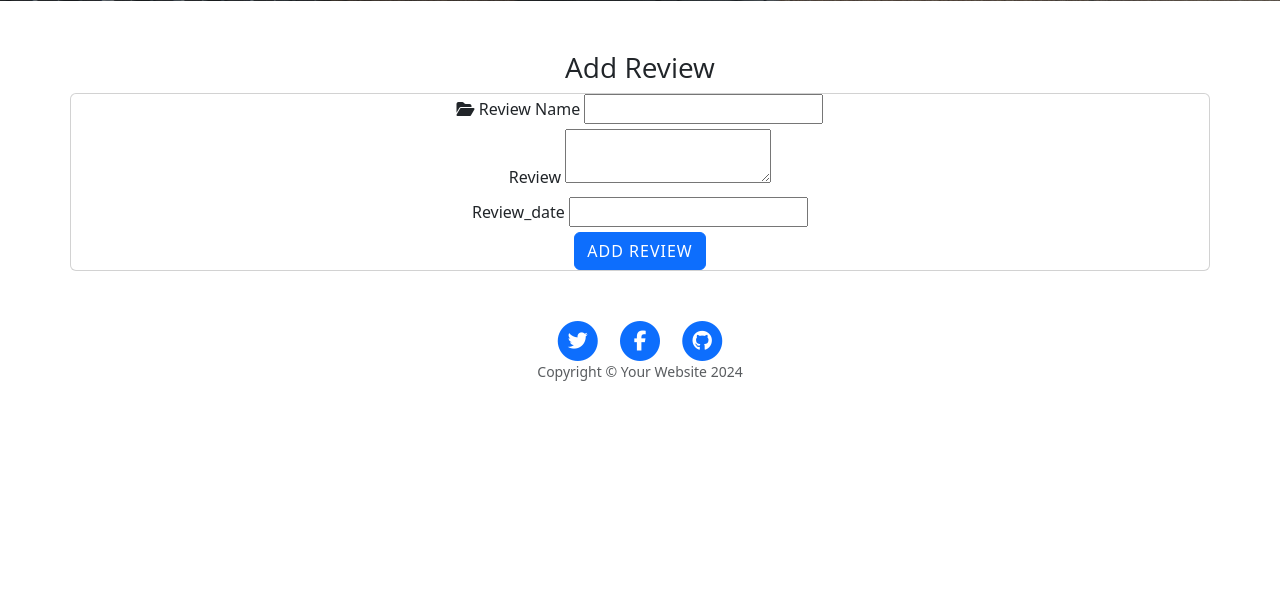
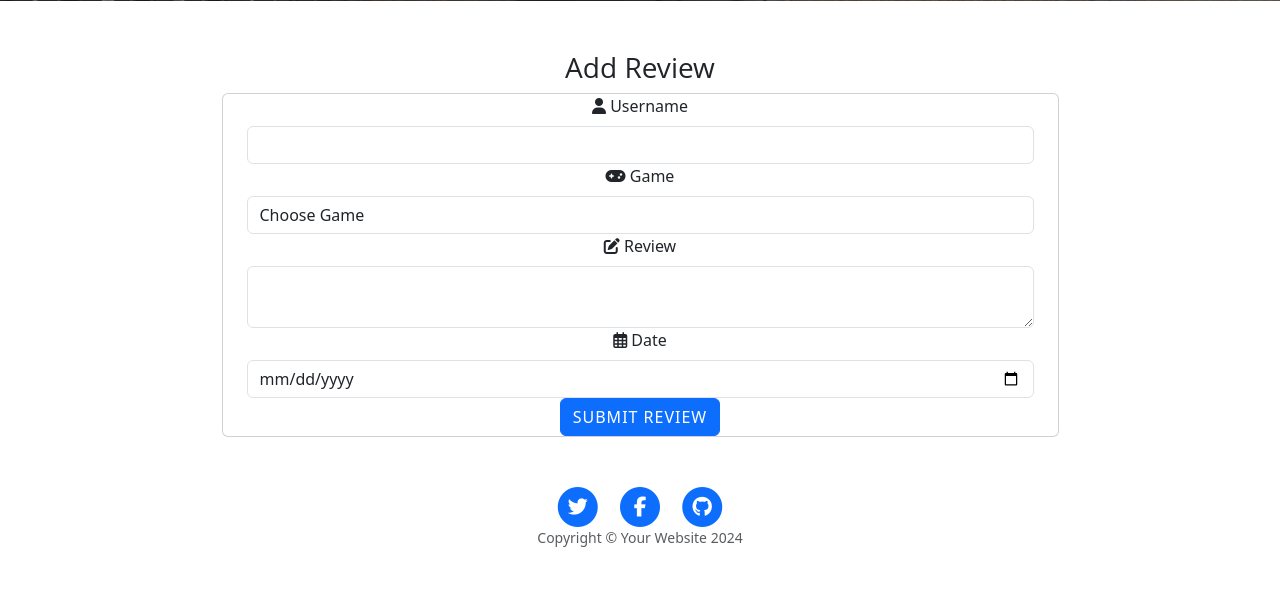
Before and after one commit to Coder4916/The-CB-Suite, a Flask app: page /add_review in a window 1280 px wide. Shown: the part 531-1144 px from the top of the page. Before the commit the page ends 912 px from the top, so only its background shows below. Run offline with Flask 3, Linux system fonts and the light colour scheme; data that the repository does not hold is empty; some libraries are stand-ins or nearby versions.

Commit message:
completed add_review form, and confirmed POST function to add a new review is working

```diff
--- a/my_suite/routes.py
+++ b/my_suite/routes.py
@@ -67,9 +67,9 @@ def add_review():
     games = list(Game.query.order_by(Game.name).all())
     if request.method == "POST":
         review = Review(
-            review_name=request.form.get("review_name"),
+            username=request.form.get("username"),
             review=request.form.get("review"),
-            review_date=request.form.get("review_date"),
+            date=request.form.get("date"),
             game_id=request.form.get("game_id")
         )
         my_database.session.add(review)
--- a/my_suite/templates/add_review.html
+++ b/my_suite/templates/add_review.html
@@ -3,37 +3,55 @@
 
 <h3>{{ page_title }}</h3>
 
-<div class="row card">
-    <form class="col-sm-12" method="POST" action="{{ url_for('add_review') }}">
+<div class="row card container-fluid mx-auto" style="width:75%">
+    <form class="col" method="POST" action="{{ url_for('add_review') }}">
         <!-- Username -->
         <div class="row">
             <div class="input col-sm-12">
-                <i class="fas fa-folder-open prefix"></i>
-                <label for="review_name">Review Name</label>
-                <input id="review_name" name="review_name" type="text" minlength="5" maxlength="50" class="validate" required>
+                <i class="fa-solid fa-user prefix"></i>
+                <label for="username">Username</label>
+                <input id="username" name="username" type="text" minlength="5" maxlength="50" class="validate form-control" required>
+            </div>
+        </div>
+        <!-- Game id -->
+        <div class="row">
+            <div class="input col-sm-12">
+                <i class="fa-solid fa-gamepad prefix"></i>
+                <label for="game_id">Game</label>
+                <select id="game_id" name="game_id" class="validate form-control" required>
+                <option value="" disabled selected>Choose Game</option>
+                {% for game in games %}
+                    <option value="{{ game.id }}">{{ game.name }}</option>
+                {% endfor %}
+            </select>
+            </div>
+        </div>
         <!-- Review -->
         <div class="row">
             <div class="col-sm-12">
+                <i class="fa-solid fa-pen-to-square prefix"></i>
                 <label for="review">Review</label>
-                <textarea id="review" name="review" type="text" minlength="5" maxlength="300" class="validate" required>
+                <textarea id="review" name="review" type="text" minlength="5" maxlength="300" class="validate form-control" required>
                 </textarea>
             </div>
         </div>
-        <!-- Review date -->
+        <!-- Date -->
         <div class="row">
             <div class="col-sm-12">
-                <label for="Review_date">Review_date</label>
-                <input id="Review_date" name="Review_date" type="text" minlength="5" maxlength="50" class="date validate" required>
+                <i class="fa-regular fa-calendar-days prefix"></i>
+                <label for="date">Date</label>
+                <input id="date" name="date" type="date" minlength="5" maxlength="50" class="validate form-control" required>
             </div>
         </div>
         <!-- submit button -->
         <div class="row">
             <div class="col-sm-12 text-center">
                 <button type="submit" class="btn btn-large btn-primary">
-                    Add Review
+                    Submit Review
                 </button>
             </div>
         </div>
+
     </form>
 </div>
 
--- a/my_suite/templates/base.html
+++ b/my_suite/templates/base.html
@@ -8,7 +8,6 @@
     <!--link points to vendor file downloaded from Start Bootstrap-->
     <link href="{{ url_for('static', filename='vendor/bootstrap/css/bootstrap.min.css') }}" rel="stylesheet">
     <link href="https://cdn.jsdelivr.net/npm/bootstrap@5.3.3/dist/css/bootstrap.min.css" rel="stylesheet" integrity="sha384-QWTKZyjpPEjISv5WaRU9OFeRpok6YctnYmDr5pNlyT2bRjXh0JMhjY6hW+ALEwIH" crossorigin="anonymous">
-  </head>
     <title>The CB Suite</title>
 </head>
 
```
